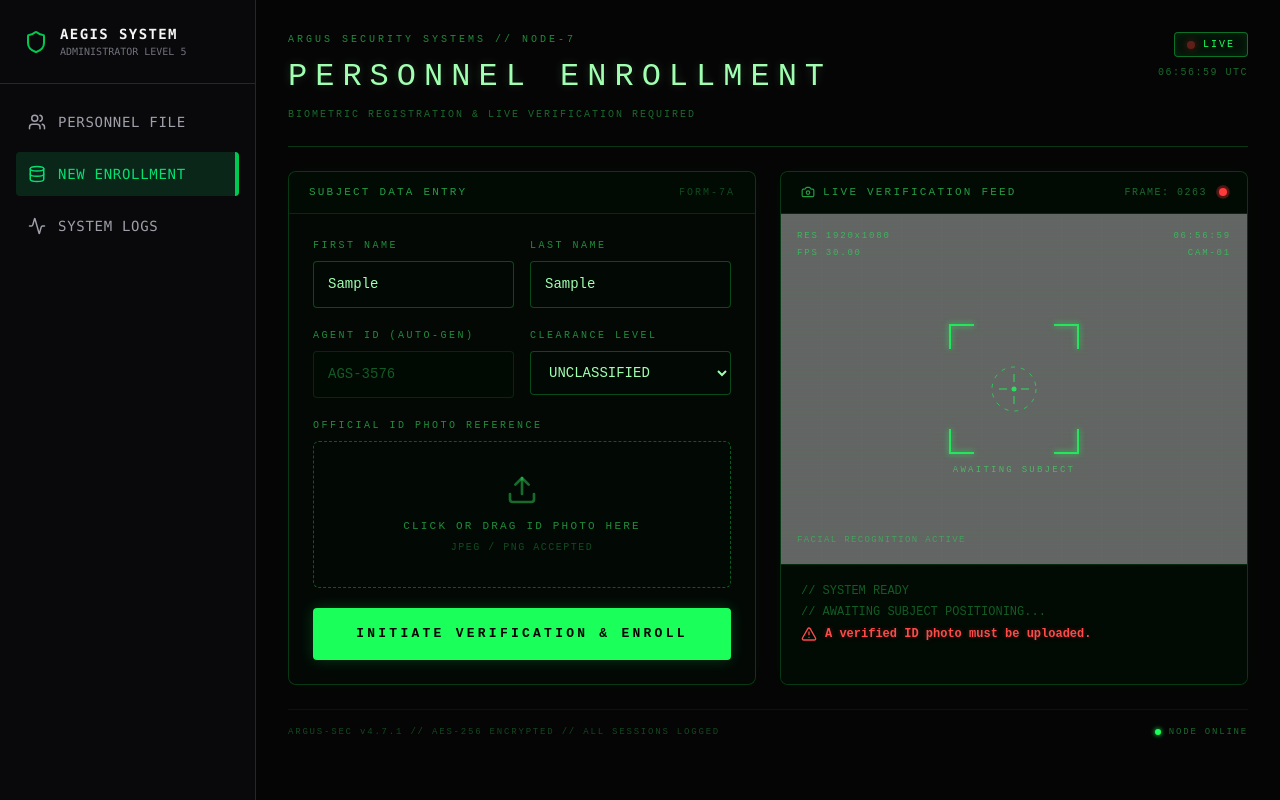
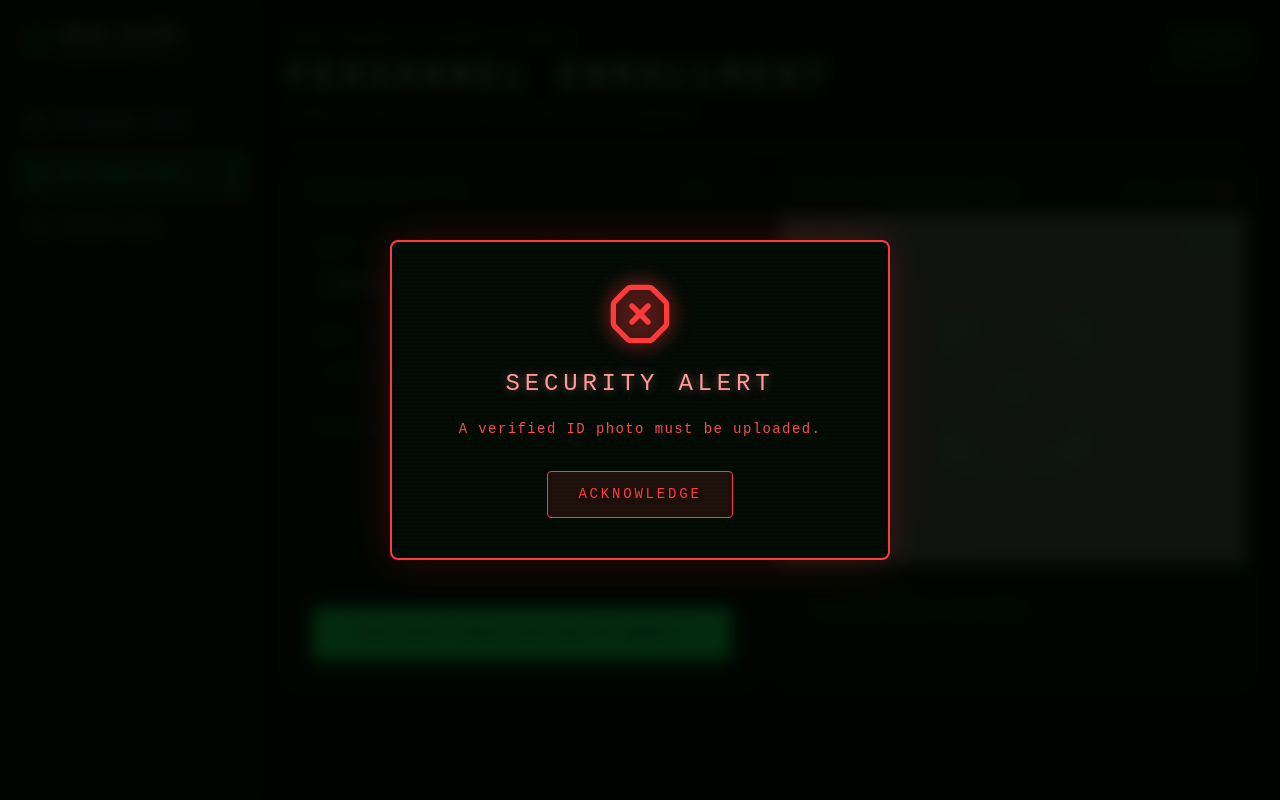
Before and after one commit to yishaq-official/Face-recognition-project, a React app in the folder frontend/: page /admin/enrollment in a window 1280 px wide. Both pictures are taken after typing "Sample", "Sample" into the empty fields and a click on the button "INITIATE VERIFICATION & ENROLL". Built offline with nearby package versions, Linux system fonts and the light colour scheme; no server answers; the HTML template or start-up script is replaced by a standard one.

Commit message:
backend refinement to make a responce when registration was succesful.

```diff
--- a/frontend/src/pages/admin/Enrollment.jsx
+++ b/frontend/src/pages/admin/Enrollment.jsx
@@ -1,5 +1,5 @@
 import { useState, useEffect } from 'react';
-import { Upload, Camera, AlertTriangle, CheckCircle, Fingerprint } from 'lucide-react';
+import { Upload, Camera, AlertTriangle, CheckCircle, Fingerprint, ShieldCheck, XOctagon } from 'lucide-react';
 
 export default function Enrollment() {
   const [formData, setFormData] = useState(() => ({
@@ -9,7 +9,7 @@ export default function Enrollment() {
     clearance: 'UNCLASSIFIED'
   }));
   const [file, setFile] = useState(null);
-  const [status, setStatus] = useState('idle');
+  const [status, setStatus] = useState('idle'); // idle, enrolling, success, error
   const [message, setMessage] = useState('');
 
   const handleInputChange = (e) => {
@@ -48,9 +48,11 @@ export default function Enrollment() {
         body: payload,
       });
       const data = await response.json();
+
       if (response.ok) {
         setStatus('success');
         setMessage(data.message);
+        // Reset the form in the background
         setFormData({ ...formData, firstName: '', lastName: '', employeeId: `AGS-${Math.floor(Math.random() * 9000) + 1000}` });
         setFile(null);
       } else {
@@ -59,12 +61,77 @@ export default function Enrollment() {
       }
     } catch (err) {
       setStatus('error');
-      setMessage('CRITICAL ERROR: Unable to contact Security Server.');
+      setMessage('CRITICAL ERROR: Unable to contact Security Server. Check network connection.');
     }
   };
 
+  // Function to dismiss the modal and get ready for the next person
+  const dismissModal = () => {
+    setStatus('idle');
+    setMessage('');
+  };
+
   return (
-    <div style={{ fontFamily: 'monospace', width: '100%', boxSizing: 'border-box', color: '#a0ffb0', display: 'flex', flexDirection: 'column', gap: '24px' }}>
+    <div style={{ fontFamily: 'monospace', width: '100%', boxSizing: 'border-box', color: '#a0ffb0', display: 'flex', flexDirection: 'column', gap: '24px', position: 'relative' }}>
+
+      {/* =========================================
+          THE FULL-SCREEN ALERT MODAL (NEW)
+      ========================================= */}
+      {(status === 'success' || status === 'error') && (
+        <div style={{
+          position: 'fixed', inset: 0, zIndex: 9999, background: 'rgba(1, 5, 2, 0.85)',
+          backdropFilter: 'blur(8px)', display: 'flex', alignItems: 'center', justifyContent: 'center',
+          animation: 'fadeIn 0.3s ease-out'
+        }}>
+          <div style={{
+            background: '#020a04',
+            border: `2px solid ${status === 'success' ? '#1aff5a' : '#ff3a3a'}`,
+            boxShadow: `0 0 40px ${status === 'success' ? 'rgba(26,255,90,0.2)' : 'rgba(255,58,58,0.2)'}`,
+            padding: '40px', borderRadius: '8px', maxWidth: '500px', width: '90%', textAlign: 'center',
+            position: 'relative', overflow: 'hidden'
+          }}>
+            {/* Modal Scanlines */}
+            <div style={{ position: 'absolute', inset: 0, pointerEvents: 'none', background: 'repeating-linear-gradient(0deg, transparent, transparent 3px, rgba(255,255,255,0.02) 4px)' }} />
+
+            {status === 'success' ? (
+              <ShieldCheck size={64} style={{ color: '#1aff5a', margin: '0 auto 20px', filter: 'drop-shadow(0 0 10px #1aff5a)' }} />
+            ) : (
+              <XOctagon size={64} style={{ color: '#ff3a3a', margin: '0 auto 20px', filter: 'drop-shadow(0 0 10px #ff3a3a)' }} />
+            )}
+
+            <h2 style={{
+              fontSize: '24px', letterSpacing: '0.2em', textTransform: 'uppercase', margin: '0 0 16px',
+              color: status === 'success' ? '#a0ffb0' : '#ff9999',
+              textShadow: `0 0 10px ${status === 'success' ? 'rgba(160,255,176,0.5)' : 'rgba(255,153,153,0.5)'}`
+            }}>
+              {status === 'success' ? 'ENROLLMENT VERIFIED' : 'SECURITY ALERT'}
+            </h2>
+
+            <p style={{ fontSize: '14px', lineHeight: '1.6', color: status === 'success' ? '#3aff6a' : '#ff4a4a', letterSpacing: '0.1em', marginBottom: '30px', position: 'relative', zIndex: 10 }}>
+              {message}
+            </p>
+
+            <button onClick={dismissModal} style={{
+              background: status === 'success' ? 'rgba(26,255,90,0.1)' : 'rgba(255,58,58,0.1)',
+              border: `1px solid ${status === 'success' ? '#1aff5a' : '#ff3a3a'}`,
+              color: status === 'success' ? '#1aff5a' : '#ff3a3a',
+              padding: '12px 30px', fontFamily: 'monospace', fontSize: '14px', letterSpacing: '0.2em',
+              textTransform: 'uppercase', cursor: 'pointer', borderRadius: '4px', position: 'relative', zIndex: 10,
+              transition: 'all 0.2s'
+            }}
+            onMouseEnter={e => {
+              e.target.style.background = status === 'success' ? '#1aff5a' : '#ff3a3a';
+              e.target.style.color = '#000';
+            }}
+            onMouseLeave={e => {
+              e.target.style.background = status === 'success' ? 'rgba(26,255,90,0.1)' : 'rgba(255,58,58,0.1)';
+              e.target.style.color = status === 'success' ? '#1aff5a' : '#ff3a3a';
+            }}>
+              ACKNOWLEDGE
+            </button>
+          </div>
+        </div>
+      )}
 
       {/* HEADER */}
       <header style={{ borderBottom: '1px solid #1aff5a33', paddingBottom: '1.5rem', display: 'flex', justifyContent: 'space-between', alignItems: 'flex-start' }}>
@@ -185,17 +252,12 @@ export default function Enrollment() {
           <div style={{ flex: 1, background: '#010502', position: 'relative', minHeight: '320px', overflow: 'hidden', display: 'flex', alignItems: 'center', justifyContent: 'center' }}>
             <img src="http://localhost:5000/video_feed" alt="Live Scanner"
               style={{ position: 'absolute', inset: 0, width: '100%', height: '100%', objectFit: 'cover', opacity: 0.6, filter: 'grayscale(1) contrast(1.2)' }} />
-            {/* Grid overlay */}
             <svg style={{ position: 'absolute', inset: 0, width: '100%', height: '100%', opacity: 0.05 }}>
-              <defs>
-                <pattern id="grid" width="40" height="40" patternUnits="userSpaceOnUse">
-                  <path d="M 40 0 L 0 0 0 40" fill="none" stroke="#1aff5a" strokeWidth="1" />
-                </pattern>
-              </defs>
+              <defs><pattern id="grid" width="40" height="40" patternUnits="userSpaceOnUse"><path d="M 40 0 L 0 0 0 40" fill="none" stroke="#1aff5a" strokeWidth="1" /></pattern></defs>
               <rect width="100%" height="100%" fill="url(#grid)" />
             </svg>
-            {/* Scanlines */}
             <div style={{ position: 'absolute', inset: 0, pointerEvents: 'none', background: 'repeating-linear-gradient(0deg, transparent, transparent 3px, rgba(26,255,90,0.05) 4px)' }} />
+
             {/* Reticle */}
             <div style={{ position: 'relative', width: '130px', height: '130px' }}>
               {[['0,0','top:0,left:0','borderTopWidth:2px,borderLeftWidth:2px'],
@@ -218,7 +280,7 @@ export default function Enrollment() {
               </div>
               <div style={{ position: 'absolute', bottom: '-24px', left: 0, right: 0, textAlign: 'center', fontSize: '9px', letterSpacing: '0.25em', color: '#3aff6a88' }}>AWAITING SUBJECT</div>
             </div>
-            {/* HUD Items */}
+
             <div style={{ position: 'absolute', top: '16px', left: '16px' }}>
               <div style={{ fontSize: '9px', letterSpacing: '0.2em', color: '#1aff5a88' }}>RES 1920x1080</div>
               <div style={{ fontSize: '9px', letterSpacing: '0.2em', color: '#1aff5a88', marginTop: '4px' }}>FPS 30.00</div>
@@ -235,32 +297,13 @@ export default function Enrollment() {
             <p style={{ color: '#3aff6a55' }}>// SYSTEM READY</p>
             <p style={{ color: '#3aff6a55' }}>// AWAITING SUBJECT POSITIONING...</p>
             {status === 'enrolling' && (
-              <p style={{ color: '#ffe066' }}>
+              <p style={{ color: '#ffe066', animation: 'pulse 1s infinite' }}>
                 // Extracting features from ID photo...<br />
                 // Capturing live frame...<br />
                 // Comparing 128-point matrices...
               </p>
             )}
-            {status === 'success' && (
-              <p style={{ color: '#1aff5a', fontWeight: 'bold', display: 'flex', alignItems: 'center', gap: '8px', textShadow: '0 0 5px rgba(26,255,90,0.3)' }}>
-                <CheckCircle size={16} /> {message}
-              </p>
-            )}
-            {status === 'error' && (
-              <p style={{ color: '#ff4a4a', fontWeight: 'bold', display: 'flex', alignItems: 'center', gap: '8px', textShadow: '0 0 5px rgba(255,74,74,0.3)' }}>
-                <AlertTriangle size={16} /> {message}
-              </p>
-            )}
           </div>
-        </div>
-      </div>
-
-      {/* Footer */}
-      <div style={{ marginTop: 'auto', paddingTop: '16px', display: 'flex', justifyContent: 'space-between', alignItems: 'center', flexWrap: 'wrap', gap: '8px', borderTop: '1px solid #1aff5a11' }}>
-        <div style={{ fontSize: '9px', letterSpacing: '0.2em', color: '#3aff6a44' }}>ARGUS-SEC v4.7.1 // AES-256 ENCRYPTED // ALL SESSIONS LOGGED</div>
-        <div style={{ display: 'flex', alignItems: 'center', gap: '8px' }}>
-          <div style={{ width: '6px', height: '6px', borderRadius: '50%', background: '#1aff5a', boxShadow: '0 0 5px #1aff5a' }} />
-          <span style={{ fontSize: '9px', letterSpacing: '0.2em', color: '#3aff6a66' }}>NODE ONLINE</span>
         </div>
       </div>
 
@@ -268,6 +311,7 @@ export default function Enrollment() {
         @keyframes ping { 0% { transform: scale(1); opacity: 0.75; } 100% { transform: scale(2.2); opacity: 0; } }
         @keyframes blink { 0%, 100% { opacity: 1; } 50% { opacity: 0.2; } }
         @keyframes pulse { 0%, 100% { opacity: 1; } 50% { opacity: 0.3; } }
+        @keyframes fadeIn { from { opacity: 0; transform: scale(0.95); } to { opacity: 1; transform: scale(1); } }
         select option { background: #030805; color: #a0ffb0; }
       `}</style>
     </div>
```
Also changed, not shown: 2 other files (tests, documents, lock files or other folders).
